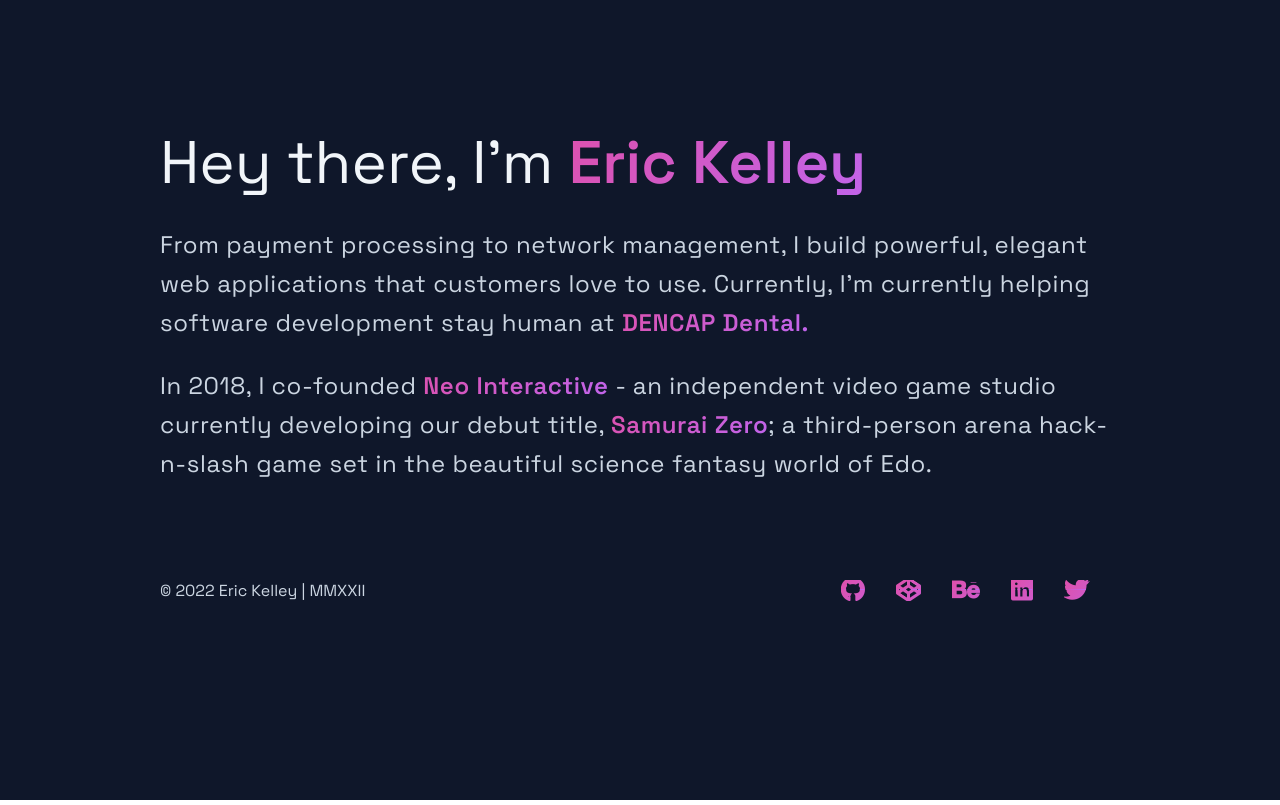
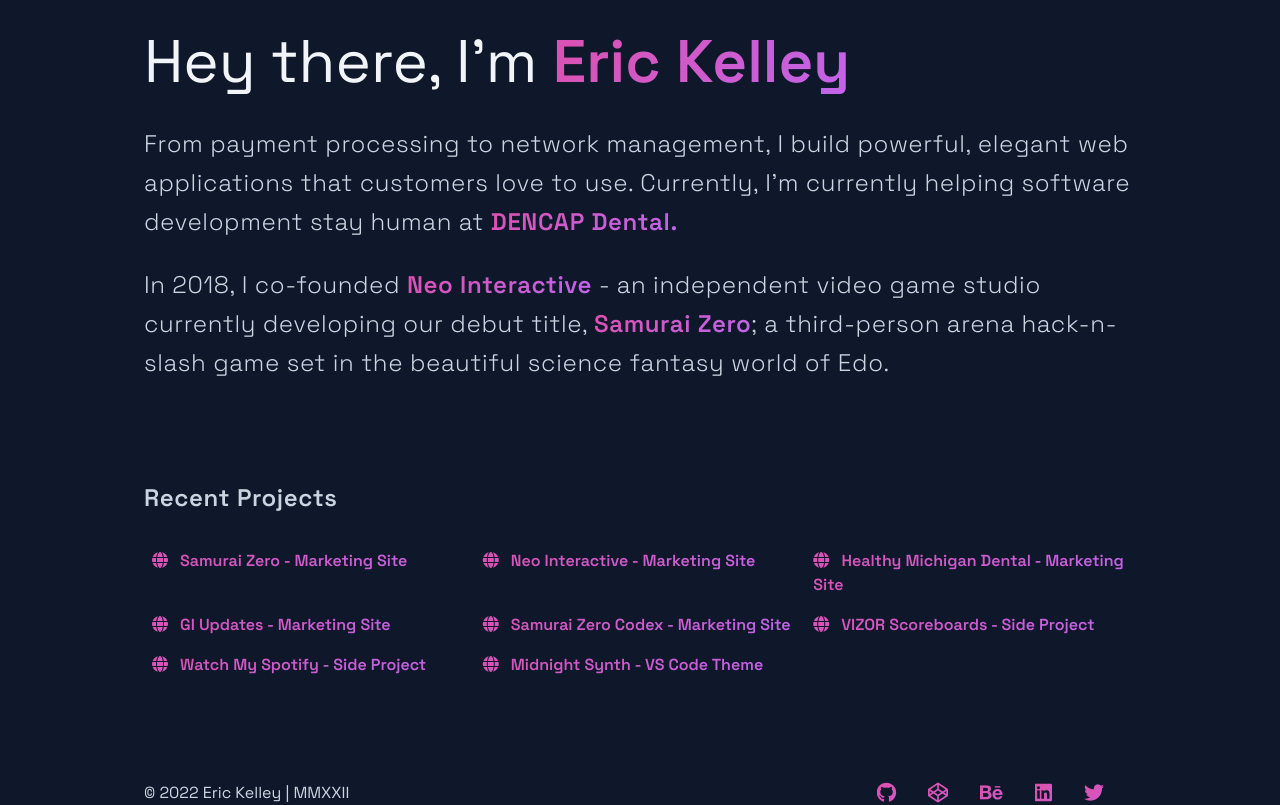
Before and after one commit to emkelley/emk.dev, a Vue app: page / in a window 1280 px wide. Built offline with nearby package versions, Linux system fonts and the light colour scheme.

Commit message:
add recent projects

```diff
--- a/package.json
+++ b/package.json
@@ -8,7 +8,7 @@
   },
   "dependencies": {
     "vue": "^3.2.16",
-    "vue-router": "4"
+    "vue-router": "^4"
   },
   "devDependencies": {
     "@vitejs/plugin-vue": "^1.9.3",
--- a/src/views/Home.vue
+++ b/src/views/Home.vue
@@ -1,12 +1,92 @@
+<script setup>
+const projects = [
+  {
+    name: "Samurai Zero - Marketing Site",
+    url: "https://samuraizero.com",
+    icon: "fas fa-globe",
+    repo: "",
+  },
+  {
+    name: "Neo Interactive - Marketing Site",
+    url: "https://neointeractive.dev",
+    icon: "fas fa-globe",
+    repo: "",
+  },
+  {
+    name: "Healthy Michigan Dental - Marketing Site",
+    url: "https://hmidental.com",
+    icon: "fas fa-globe",
+    repo: "",
+  },
+  {
+    name: "GI Updates - Marketing Site",
+    url: "https://giupdates.tv",
+    icon: "fas fa-globe",
+    repo: "",
+  },
+  {
+    name: "Samurai Zero Codex - Marketing Site",
+    url: "https://giupdates.tv",
+    icon: "fas fa-globe",
+    repo: "",
+  },
+  {
+    name: "VIZOR Scoreboards - Side Project",
+    url: "https://usevizor.com",
+    icon: "fas fa-globe",
+    repo: "",
+  },
+  {
+    name: "Watch My Spotify - Side Project",
+    url: "https://hmidental.com",
+    icon: "fas fa-globe",
+    repo: "",
+  },
+  {
+    name: "Midnight Synth - VS Code Theme",
+    url: "https://marketplace.visualstudio.com/items?itemName=ekelley.midnight-synth",
+    icon: "fas fa-globe",
+    repo: "https://github.com/emkelley/midnight-synth",
+  },
+];
+const social = [
+  {
+    name: "Github",
+    url: "https://github.com/emkelley",
+    icon: "fab fa-github",
+  },
+  {
+    name: "Codepen",
+    url: "https://codepen.com/emkelley",
+    icon: "fab fa-codepen",
+  },
+  {
+    name: "Behance",
+    url: "https://be.net/emkelley",
+    icon: "fab fa-behance",
+  },
+  {
+    name: "Linked In",
+    url: "https://linkedin.com/in/ericmkelley",
+    icon: "fab fa-linkedin",
+  },
+  {
+    name: "Twitter",
+    url: "https://twitter.com/0NEGUYY",
+    icon: "fab fa-twitter",
+  },
+];
+</script>
 <template>
   <main
-    class="bg-slate-900 p-4 flex flex-col justify-center align-middle min-h-screen"
+    class="bg-slate-900 flex flex-col justify-center align-middle min-h-screen"
   >
     <div class="container mx-auto xl:px-36 lg:px-24 md:px-12 px-6">
+      <div class="">
         <h1 class="text-6xl text-slate-100 py-8">
           Hey there, I'm <span class="rainbow clip-text">Eric Kelley</span>
         </h1>
-      <div class="mb-24">
+        <div class="mb-24 font-light">
           <p class="text-2xl text-slate-300 leading-relaxed tracking-wide">
             From payment processing to network management, I build powerful,
             elegant web applications that customers love to use. Currently, I’m
@@ -29,11 +109,30 @@
             title,
             <a href="https://samuraizero.com/" target="_blank" rel="noreferrer"
               >Samurai Zero</a
-          >; a third-person arena hack-n-slash game set in the beautiful science
-          fantasy world of Edo.
+            >; a third-person arena hack-n-slash game set in the beautiful
+            science fantasy world of Edo.
           </p>
         </div>
-      <div class="flex flex-row w-full justify-between mb-24">
+      </div>
+      <div class="pb-24">
+        <p
+          class="text-2xl text-slate-300 leading-relaxed tracking-wide mt-24 md:text-left text-center mb-6 font-bold"
+        >
+          Recent Projects
+        </p>
+        <div class="flex flex-row flex-wrap">
+          <router-link
+            v-for="project in projects"
+            :key="project.url"
+            :to="project.url"
+            class="xl:w-1/3 md:w-1/2 w-full p-2 text-slate-50"
+          >
+            <i class="mr-2 text-slate-300" :class="project.icon" />
+            {{ project.name }}
+          </router-link>
+        </div>
+      </div>
+      <div class="flex flex-row w-full justify-between">
         <div class="flex items-center">
           <p class="text-slate-300">
             © {{ new Date().getFullYear() }} Eric Kelley | MMXXII
@@ -41,49 +140,15 @@
         </div>
         <div class="block text-slate-300">
           <a
-            href="https://github.com/emkelley"
+            v-for="item in social"
+            :key="item.url"
+            :href="item.url"
             target="_blank"
             rel="noreferrer"
-            name="GitHub"
+            :name="item.name"
             class="transition hover:text-indigo-400"
           >
-            <i class="fab mr-8 fa-xl rainbow fa-github"></i>
-          </a>
-          <a
-            href="https://codepen.com/emkelley"
-            target="_blank"
-            rel="noreferrer"
-            name="Codepen"
-            class="transition hover:text-indigo-400"
-          >
-            <i class="fab mr-8 fa-xl rainbow fa-codepen"></i>
-          </a>
-          <a
-            href="http://be.net/emkelley"
-            target="_blank"
-            rel="noreferrer"
-            name="Behance"
-            class="transition hover:text-indigo-400"
-          >
-            <i class="fab mr-8 fa-xl rainbow fa-behance"></i>
-          </a>
-          <a
-            href="https://linkedin.com/in/ericmkelley"
-            target="_blank"
-            rel="noreferrer"
-            name="LinkedIn"
-            class="transition hover:text-indigo-400"
-          >
-            <i class="fab mr-8 fa-xl rainbow fa-linkedin"></i>
-          </a>
-          <a
-            href="https://twitter.com/0NEGUYY"
-            target="_blank"
-            rel="noreferrer"
-            name="Twitter"
-            class="transition hover:text-indigo-400"
-          >
-            <i class="fab mr-8 fa-xl rainbow fa-twitter"></i>
+            <i class="mr-8 fa-lg" :class="item.icon" />
           </a>
         </div>
       </div>
```
Lines whose indentation alone changed are shown as unchanged.
